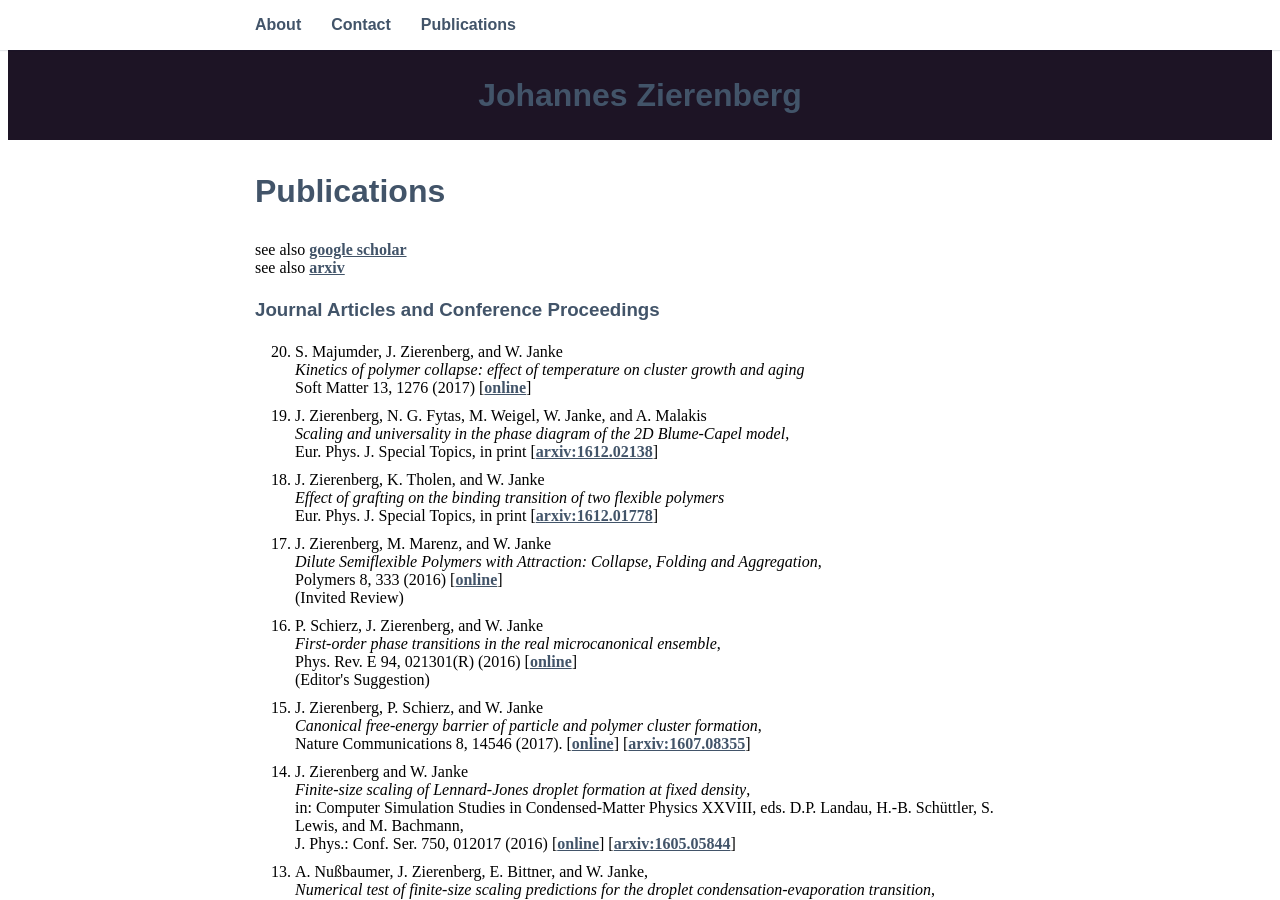
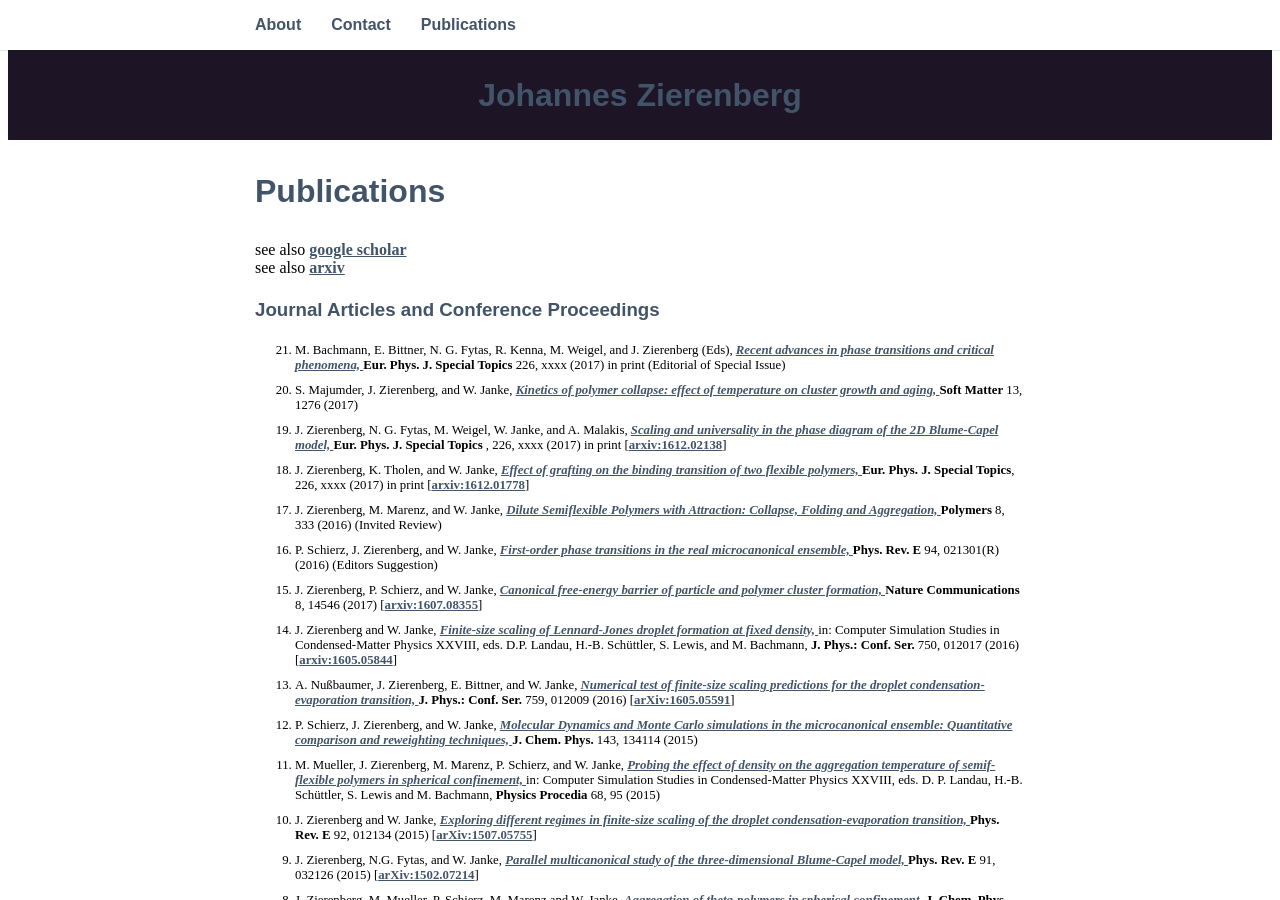
Before and after one commit to zierenberg/zierenberg.github.io, a Jekyll site: the page built from _pages/03_publications.md, in a window 1280 px wide and 900 px high. Built offline with Jekyll 4.4.1, drawn with Linux system fonts in a browser that asks for light colours; some web fonts are replaced; some of the changed text lies outside the part shown.

Commit message:
include news, update publications

```diff
--- a/_pages/03_publications.md
+++ b/_pages/03_publications.md
@@ -6,151 +6,195 @@ permalink: /publications/
 see also <a href="https://scholar.google.de/citations?user=qbTyWP4AAAAJ&hl=de&oi=ao">google scholar</a><br>
 see also <a href="https://arxiv.org/a/zierenberg_j_1.html">arxiv</a><br>
 <h3>Journal Articles and Conference Proceedings</h3>
-  <ol reversed>
-  <!--
-  <li> M. Bachmann, E. Bittner, N. G. Fytas, R. Kenna, M. Weigel, and J. Zierenberg <br>
-       <i>Recent advances in phase transitions and critical phenomena</i>,<br>
-       Eur. Phys. J. Special Topics, in print
-       [<a href="">online</a>]<br>
+<ol reversed>
+<listpub>
+  <li> M. Bachmann, E. Bittner, N. G. Fytas, R. Kenna, M. Weigel, and J. Zierenberg (Eds),
+       <pubtitle><a href="">
+       Recent advances in phase transitions and critical phenomena,
+       </a></pubtitle>
+       <journal>Eur. Phys. J. Special Topics </journal>
+       226, xxxx (2017) in print
        (Editorial of Special Issue)
   </li>
-  -->
-  <li> S. Majumder, J. Zierenberg, and W. Janke <br>
-       <i>Kinetics of polymer collapse: effect of temperature on cluster growth and aging</i><br>
-       Soft Matter 13, 1276 (2017)
-       [<a href="http://pubs.rsc.org/en/content/articlehtml/2017/sm/c6sm02197b">online</a>]
+  <li> S. Majumder, J. Zierenberg, and W. Janke,
+       <pubtitle><a href="http://pubs.rsc.org/en/content/articlehtml/2017/sm/c6sm02197b">
+       Kinetics of polymer collapse: effect of temperature on cluster growth and aging,
+       </a></pubtitle>
+       <journal>Soft Matter</journal> 13, 1276 (2017)
   </li>
-  <li> J. Zierenberg, N. G. Fytas, M. Weigel, W. Janke, and A. Malakis<br>
-       <i>  Scaling and universality in the phase diagram of the 2D Blume-Capel model</i>,<br>
-       Eur. Phys. J. Special Topics, in print
+  <li> J. Zierenberg, N. G. Fytas, M. Weigel, W. Janke, and A. Malakis,
+       <pubtitle><a href="">
+       Scaling and universality in the phase diagram of the 2D Blume-Capel model,
+       </a></pubtitle>
+       <journal>Eur. Phys. J. Special Topics </journal>,
+       226, xxxx (2017) in print
        [<a href="https://arxiv.org/abs/1612.02138">arxiv:1612.02138</a>]
   </li>
-  <li> J. Zierenberg, K. Tholen, and W. Janke<br>
-       <i> Effect of grafting on the binding transition of two flexible polymers</i><br>
-       Eur. Phys. J. Special Topics, in print
+  <li> J. Zierenberg, K. Tholen, and W. Janke,
+       <pubtitle><a href="">
+       Effect of grafting on the binding transition of two flexible polymers,
+       </a></pubtitle>
+       <journal>Eur. Phys. J. Special Topics</journal>,
+       226, xxxx (2017) in print
        [<a href="https://arxiv.org/abs/1612.01778">arxiv:1612.01778</a>]
   </li>
-  <li> J. Zierenberg, M. Marenz, and W. Janke<br>
-       <i>Dilute Semiflexible Polymers with Attraction: Collapse, Folding and Aggregation</i>,<br>
-       Polymers 8, 333 (2016)
-       [<a href="http://www.mdpi.com/2073-4360/8/9/333">online</a>]<br>
+  <li> J. Zierenberg, M. Marenz, and W. Janke,
+       <pubtitle><a href="http://www.mdpi.com/2073-4360/8/9/333">
+       Dilute Semiflexible Polymers with Attraction: Collapse, Folding and Aggregation,
+       </a></pubtitle>
+       <journal>Polymers</journal>
+       8, 333 (2016)
        (Invited Review)
   </li>
-  <li> P. Schierz, J. Zierenberg, and W. Janke <br>
-       <i>First-order phase transitions in the real microcanonical ensemble</i>,<br>
-       Phys. Rev. E 94, 021301(R) (2016)
-       [<a href="http://journals.aps.org/pre/abstract/10.1103/PhysRevE.94.021301">online</a>]<br>
-       (Editor's Suggestion)
+  <li> P. Schierz, J. Zierenberg, and W. Janke,
+       <pubtitle><a href="http://journals.aps.org/pre/abstract/10.1103/PhysRevE.94.021301">
+       First-order phase transitions in the real microcanonical ensemble,
+       </a></pubtitle>
+       <journal>Phys. Rev. E</journal>
+       94, 021301(R) (2016)
+       (Editors Suggestion)
   </li>
-  <li> J. Zierenberg, P. Schierz, and W. Janke <br>
-       <i>Canonical free-energy barrier of particle and polymer cluster formation</i>, <br>
-       Nature Communications 8, 14546 (2017).
-       [<a href="http://rdcu.be/pCFC">online</a>]
+  <li> J. Zierenberg, P. Schierz, and W. Janke,
+       <pubtitle><a href="http://rdcu.be/pCFC">
+       Canonical free-energy barrier of particle and polymer cluster formation,
+       </a></pubtitle>
+       <journal>Nature Communications</journal>
+       8, 14546 (2017)
        [<a href="http://arxiv.org/abs/1607.08355">arxiv:1607.08355</a>]
   </li>
-  <li> J. Zierenberg and W. Janke <br>
-       <i>Finite-size scaling of Lennard-Jones droplet formation at fixed density</i>,<br>
-       in: Computer Simulation Studies in Condensed-Matter Physics XXVIII, eds. D.P. Landau, H.-B. Schüttler, S. Lewis, and M. Bachmann,<br>
-       J. Phys.: Conf. Ser. 750, 012017 (2016)
-       [<a href="http://iopscience.iop.org/article/10.1088/1742-6596/750/1/012017">online</a>]
+  <li> J. Zierenberg and W. Janke,
+       <pubtitle><a href="http://iopscience.iop.org/article/10.1088/1742-6596/750/1/012017">
+       Finite-size scaling of Lennard-Jones droplet formation at fixed density,
+       </a></pubtitle>
+       in: Computer Simulation Studies in Condensed-Matter Physics XXVIII, eds. D.P. Landau, H.-B. Schüttler, S. Lewis, and M. Bachmann,
+       <journal>J. Phys.: Conf. Ser.</journal>
+       750, 012017 (2016)
        [<a href="http://arxiv.org/abs/1605.05844">arxiv:1605.05844</a>]
   </li>
-  <li> A. Nußbaumer, J. Zierenberg, E. Bittner, and W. Janke, <br>
-       <i>Numerical test of finite-size scaling predictions for the droplet condensation-evaporation transition</i>, <br>
-       J. Phys.: Conf. Ser. 759, 012009 (2016)
-       [<a href="http://iopscience.iop.org/article/10.1088/1742-6596/759/1/012009">online</a>]
+  <li> A. Nußbaumer, J. Zierenberg, E. Bittner, and W. Janke,
+       <pubtitle><a href="http://iopscience.iop.org/article/10.1088/1742-6596/759/1/012009">
+       Numerical test of finite-size scaling predictions for the droplet condensation-evaporation transition,
+       </a></pubtitle>
+       <journal>J. Phys.: Conf. Ser.</journal>
+       759, 012009 (2016)
        [<a href="http://arxiv.org/abs/1605.05591">arXiv:1605.05591</a>]
   </li>
-  <li> P. Schierz, J. Zierenberg, and W. Janke,<br>
-       <i> Molecular Dynamics and Monte Carlo simulations in the microcanonical ensemble: Quantitative comparison and reweighting techniques </i>,<br>
-       J. Chem. Phys. 143, 134114 (2015)
-       [<a href="http://scitation.aip.org/content/aip/journal/jcp/143/13/10.1063/1.4931484">online</a>] <br>
+  <li> P. Schierz, J. Zierenberg, and W. Janke,
+       <pubtitle> <a href="http://scitation.aip.org/content/aip/journal/jcp/143/13/10.1063/1.4931484">
+       Molecular Dynamics and Monte Carlo simulations in the microcanonical ensemble: Quantitative comparison and reweighting techniques,
+       </a></pubtitle>
+       <journal>J. Chem. Phys.</journal>
+       143, 134114 (2015)
   </li>
-  <li> M. Mueller, J. Zierenberg, M. Marenz, P. Schierz, and W. Janke,<br>
-       <i> Probing the effect of density on the aggregation temperature of semif-flexible polymers in spherical confinement</i>,<br>
-       in: Computer Simulation Studies in Condensed-Matter Physics XXVIII, eds. D. P. Landau, H.-B. Schüttler, S. Lewis and M. Bachmann, <br>
-       Physics Procedia 68, 95 (2015)
-       [<a href="http://www.sciencedirect.com/science/article/pii/S1875389215007257">online</a>]
+  <li> M. Mueller, J. Zierenberg, M. Marenz, P. Schierz, and W. Janke,
+       <pubtitle><a href="http://www.sciencedirect.com/science/article/pii/S1875389215007257">
+       Probing the effect of density on the aggregation temperature of semif-flexible polymers in spherical confinement,
+       </a></pubtitle>
+       in: Computer Simulation Studies in Condensed-Matter Physics XXVIII, eds. D. P. Landau, H.-B. Schüttler, S. Lewis and M. Bachmann,
+       <journal>Physics Procedia</journal>
+       68, 95 (2015)
   </li>
-  <li> J. Zierenberg and W. Janke, <br>
-       <i> Exploring different regimes in finite-size scaling of the droplet condensation-evaporation transition  </i>,<br>
-       Phys. Rev. E 92, 012134 (2015)
-       [<a href="http://journals.aps.org/pre/abstract/10.1103/PhysRevE.92.012134">online</a>]
-       [<a href="http://arxiv.org/abs/1507.05755">arXiv:1507.05755</a>];<br>
+  <li> J. Zierenberg and W. Janke,
+       <pubtitle><a href="http://journals.aps.org/pre/abstract/10.1103/PhysRevE.92.012134">
+       Exploring different regimes in finite-size scaling of the droplet condensation-evaporation transition,
+       </a></pubtitle>
+       <journal>Phys. Rev. E</journal>
+       92, 012134 (2015)
+       [<a href="http://arxiv.org/abs/1507.05755">arXiv:1507.05755</a>]
   </li>
-  <li> J. Zierenberg, N.G. Fytas, and W. Janke, <br>
-       <i>Parallel multicanonical study of the three-dimensional Blume-Capel model</i>,<br>
-       Phys. Rev. E 91, 032126 (2015)
-       [<a href="http://journals.aps.org/pre/abstract/10.1103/PhysRevE.91.032126">online</a>]
-       [<a href="http://arxiv.org/abs/1502.07214">arXiv:1502.07214</a>]<br>
+  <li> J. Zierenberg, N.G. Fytas, and W. Janke,
+       <pubtitle><a href="http://journals.aps.org/pre/abstract/10.1103/PhysRevE.91.032126">
+       Parallel multicanonical study of the three-dimensional Blume-Capel model,
+       </a></pubtitle>
+       <journal>Phys. Rev. E</journal>
+       91, 032126 (2015)
+       [<a href="http://arxiv.org/abs/1502.07214">arXiv:1502.07214</a>]
   </li>
-  <li> J. Zierenberg, M. Mueller, P. Schierz, M. Marenz and W. Janke, <br>
-       <i>Aggregation of theta-polymers in spherical confinement</i>,<br>
-       J. Chem. Phys. 141, 114908 (2014)
-       [<a href="http://scitation.aip.org/content/aip/journal/jcp/141/11/10.1063/1.4893307">online</a>]
-       [<a href="http://arxiv.org/abs/1412.1322">arXiv:1412.1322 </a>]<br>
+  <li> J. Zierenberg, M. Mueller, P. Schierz, M. Marenz and W. Janke,
+       <pubtitle><a href="http://scitation.aip.org/content/aip/journal/jcp/141/11/10.1063/1.4893307">
+       Aggregation of theta-polymers in spherical confinement,
+       </a></pubtitle>
+       <journal>J. Chem. Phys.</journal>
+       141, 114908 (2014)
+       [<a href="http://arxiv.org/abs/1412.1322">arXiv:1412.1322 </a>]
   </li>
-  <li> J. Zierenberg and W. Janke, <br>
-       <i>From amorphous aggregates to polymer bundles: The role of stiffness on structural phases in polymer aggregation</i>,<br>
-       Europhys. Lett. 109, 28002 (2015)
-       [<a href="http://iopscience.iop.org/0295-5075/109/2/28002/">online</a>]
-       [<a href="http://arxiv.org/abs/1401.3227">arXiv:1401.3227</a>].
+  <li> J. Zierenberg and W. Janke,
+       <pubtitle><a href="http://iopscience.iop.org/0295-5075/109/2/28002/">
+       From amorphous aggregates to polymer bundles: The role of stiffness on structural phases in polymer aggregation,
+       </a></pubtitle>
+       <journal>Europhys. Lett.</journal>
+       109, 28002 (2015)
+       [<a href="http://arxiv.org/abs/1401.3227">arXiv:1401.3227</a>]
   </li>
-  <li> J. Zierenberg, M. Wiedenmann, and W. Janke,<br>
-       <i>Application of the parallel multicanonical method to lattice gas condensation</i>,<br>
-       J. Phys.: Conf. Ser. 510, 012017 (2014)
-       [<a href="http://dx.doi.org/10.1088/1742-6596/510/1/012017">online</a>]
-       [<a href="http://arxiv.org/abs/1401.4076">arXiv:1401.4076 </a>]<br>
+  <li> J. Zierenberg, M. Wiedenmann, and W. Janke,
+       <pubtitle><a href="http://dx.doi.org/10.1088/1742-6596/510/1/012017">
+       Application of the parallel multicanonical method to lattice gas condensation,
+       </a></pubtitle>
+       <journal>J. Phys.: Conf. Ser.</journal>
+       510, 012017 (2014)
+       [<a href="http://arxiv.org/abs/1401.4076">arXiv:1401.4076 </a>]
   </li>
-  <li> J. Zierenberg, M. Marenz and W. Janke,<br>
-       <i> Scaling properties of parallelized multicanonical simulations</i>,<br>
-       in: Computer Simulation Studies in Condensed-Matter Physics XXVI, eds. D.P. Landau, M. Bachmann, S.P Lewis, and H.-B. Schüttler, <br>
-       Physics Procedia 53, 55 (2014)
-       [<a href="http://www.sciencedirect.com/science/article/pii/S1875389214000376">online</a>]
+  <li> J. Zierenberg, M. Marenz and W. Janke,
+       <pubtitle> <a href="http://www.sciencedirect.com/science/article/pii/S1875389214000376">
+       Scaling properties of parallelized multicanonical simulations,
+       </a></pubtitle>
+       in: Computer Simulation Studies in Condensed-Matter Physics XXVI, eds. D.P. Landau, M. Bachmann, S.P Lewis, and H.-B. Schüttler,
+       <journal>Physics Procedia</journal> 53, 55 (2014)
        [<a href="http://arxiv.org/abs/1312.2213">arXiv:1312.2213</a>]
   </li>
-  <li> J. Zierenberg, M. Marenz and W. Janke,<br>
-       <i>Scaling properties of a parallel implementation of the multicanonical algorithm</i>,<br>
-       Comput. Phys. Comm. 184, 1155 (2013)
-       [<a href="http://www.sciencedirect.com/science/article/pii/S001046551200402X">online</a>]
+  <li> J. Zierenberg, M. Marenz and W. Janke,
+       <pubtitle><a href="http://www.sciencedirect.com/science/article/pii/S001046551200402X">
+       Scaling properties of a parallel implementation of the multicanonical algorithm,
+       </a></pubtitle>
+       <journal>Comput. Phys. Comm.</journal>
+       184, 1155 (2013)
   </li>
-  <li> M. Marenz, J. Zierenberg, H. Arkin and W. Janke, <br>
-       <i>Simple flexible polymers in a spherical cage</i>,<br>
-       Condens. Matter Phys. 15, 43008 (2012)
-       [<a href="http://arxiv.org/abs/1212.6144">online</a>]
+  <li> M. Marenz, J. Zierenberg, H. Arkin and W. Janke,
+       <pubtitle><a href="http://arxiv.org/abs/1212.6144">
+       Simple flexible polymers in a spherical cage,
+       </a></pubtitle>
+       <journal>Condens. Matter Phys.</journal>
+       15, 43008 (2012)
   </li>
-  <li> S. Schöbl, J. Zierenberg, and W. Janke,<br>
-       <i>Influence of lattice disorder on the structure of persistent polymer chains</i>,<br>
-       J. Phys. A: Math. Theor. 45, 475002 (2012)
-       [<a href="http://iopscience.iop.org/1751-8121/45/47/475002">online</a>]
+  <li> S. Schöbl, J. Zierenberg, and W. Janke,
+       <pubtitle><a href="http://iopscience.iop.org/1751-8121/45/47/475002">
+       Influence of lattice disorder on the structure of persistent polymer chains,
+       </a></pubtitle>
+       <journal>J. Phys. A: Math. Theor.</journal>
+       45, 475002 (2012)
   </li>
-  <li> S. Schöbl, J. Zierenberg, and W. Janke,<br>
-       <i>Simulating flexible polymers in a potential of randomly distributed hard disks</i>,<br>
-       Phys. Rev. E 84, 051805 (2011)
-       [<a href="http://pre.aps.org/abstract/PRE/v84/i5/e051805">online</a>]
+  <li> S. Schöbl, J. Zierenberg, and W. Janke,
+       <pubtitle><a href="http://pre.aps.org/abstract/PRE/v84/i5/e051805">
+       Simulating flexible polymers in a potential of randomly distributed hard disks,
+       </a></pubtitle>
+       <journal>Phys. Rev. E</journal>
+       84, 051805 (2011)
   </li>
+</listpub>
 </ol>
 
 <h3>Other publications and theses</h3>
 <ul>
-  <li> J. Zierenberg, <i>From Particle Condensation to Polymer Aggregation: Phase Transitions and Structural Phases in Mesoscopic Systems</i>, PhD Thesis,<br>
-                Universit&auml;t Leipzig, January 2016 (submitted June 2015)
-                [<a href="http://nbn-resolving.de/urn:nbn:de:bsz:15-qucosa-197255">online</a>]
+  <listpub>
+  <li> J. Zierenberg,
+      <pubtitle><a href="http://nbn-resolving.de/urn:nbn:de:bsz:15-qucosa-197255">
+      From Particle Condensation to Polymer Aggregation: Phase Transitions and Structural Phases in Mesoscopic Systems,</a></pubtitle>
+      PhD Thesis, Universit&auml;t Leipzig, January 2016 (submitted June 2015)
                 <!--[<a href="./work/zierenberg_phd.pdf">pdf</a>]-->
   </li>
-	<li> J. Zierenberg, <i>Tip4p Water Model in the Ice I<sub>h</sub> Configuration</i>, Master Thesis,<br>
-                Universit&auml;t Leipzig, December 2010
+	<li> J. Zierenberg,
+	     <pubtitle><a href="">Tip4p Water Model in the Ice I<sub>h</sub> Configuration</a></pubtitle>,
+	     Master Thesis, Universit&auml;t Leipzig, December 2010
                 <!-- [<a href="./work/zierenberg_iceTip4p.pdf">pdf</a>]-->
   </li>
 	<li> A. Herrmann, J. Zierenberg,
-	   <i>Qualitative Quantit&auml;t! Kritische &Uuml;berlegungen zum Phlogiston auf dem Basar der Wissenschaften.</i>,
+	   <pubtitle><a href="">Qualitative Quantit&auml;t! Kritische &Uuml;berlegungen zum Phlogiston auf dem Basar der Wissenschaften, </a></pubtitle>
 	   Science: Who Cares?, 127-130, Meine Verlag, 2010
   </li>
-	<li> J. Zierenberg, <i>Semi-flexible Polymers in a Soft Disc Potential</i>, Build-Mona Mini Project,<br>
-                Universit&auml;t Leipzig, May 2010
-  </li>
-	<li>J. Zierenberg, <i>Spontaneous Symmetry Breaking</i>, Bachelor Thesis,<br>
-                Universit&auml;t Leipzig, July 2008
+	<li>J. Zierenberg,
+	    <pubtitle><a href="">Spontaneous Symmetry Breaking</a></pubtitle>,
+	    Bachelor Thesis, Universit&auml;t Leipzig, July 2008
           <!--[<a href="./work/zierenberg_spontaneousSymmetryBreaking.pdf">pdf</a>]-->
   </li>
+  </listpub>
 </ul>
--- a/_sass/_layout.scss
+++ b/_sass/_layout.scss
@@ -58,8 +58,22 @@ time {
 	max-width: $content-width;
 	margin: 0 auto;
 }
-li{
-  margin: 10px 0;
+listpub {
+  li{
+    margin: 10px 0;
+  }
+	font-size: 0.8em;
+	journal{
+	  font-weight: bold;
+  }
+	pubtitle{
+	  font-style: italic;
+  }
+}
+news{
+  dl{
+    margin: 10px 0;
+  }
 }
 
 /* Aside */
--- a/index.html
+++ b/index.html
@@ -2,4 +2,5 @@
 layout: page
 ---
 
-<meta http-equiv="refresh" content="0; url=about/index.html" />
+
+<meta http-equiv="refresh" content="0; url=news/index.html" />
```
Also changed, not shown: _posts/2017-02-02-welcome-to-jekyll.markdown (deleted, +0 -7 lines).
